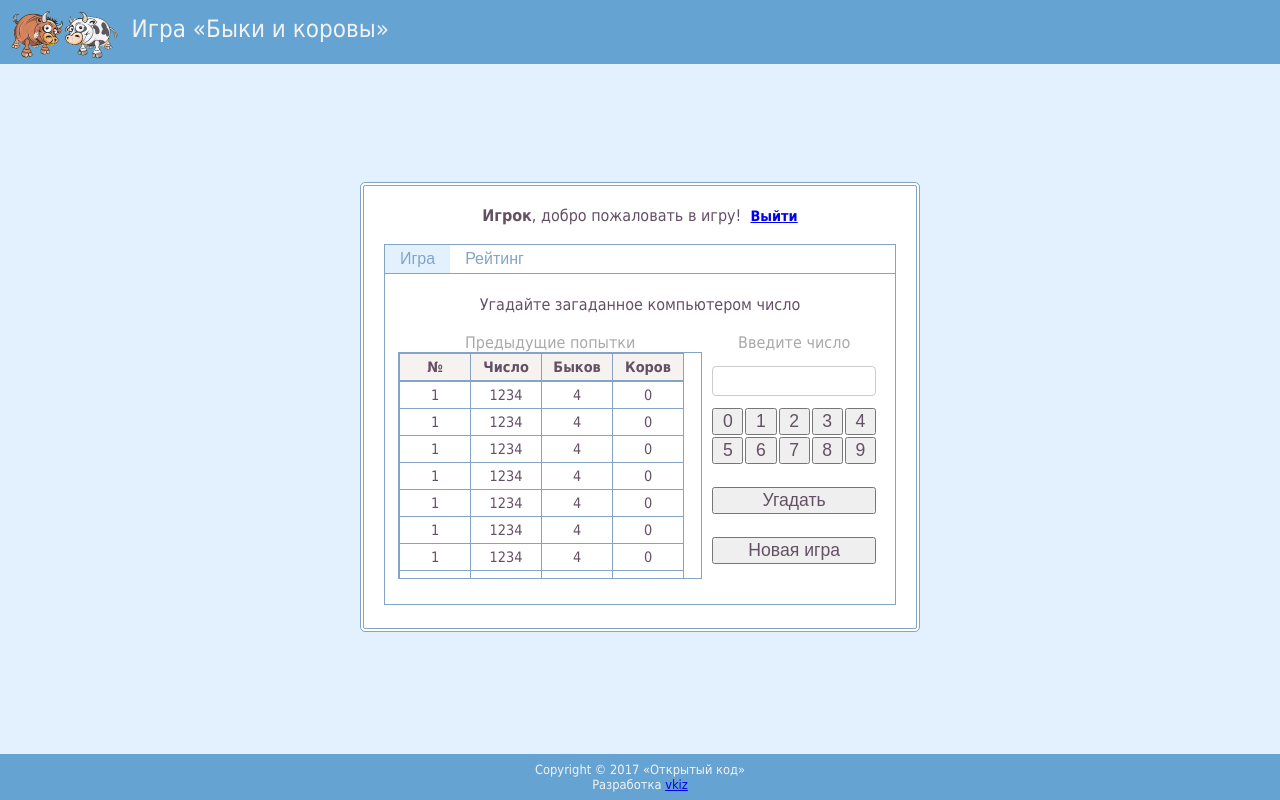
After one commit to vkiz/bulls-cows, a Java web app: page /jsp/game.jsp in a window 1280 px wide. The commit adds this page. Run offline with Tomcat 11, a stand-in JSP engine, Linux system fonts and the light colour scheme; some libraries are stand-ins or nearby versions.

Commit message:
Add game page and javascript functions

```diff
--- a/src/main/webapp/css/styles.css
+++ b/src/main/webapp/css/styles.css
@@ -4,7 +4,7 @@ html {
 }
 
 body {
-    background: #c9d6ff;
+    background: #e3f1fe;
 }
 
 .header {
@@ -12,7 +12,21 @@ body {
     top: 0;
     left: 0;
     right: 0;
-    background-color: #83a4c4;
+    background-color: #65a3d3;
+    z-index: 9998;
+}
+
+.footer {
+    position: fixed;
+    right: 0;
+    bottom: 0;
+    left: 0;
+    padding: 0.5rem;
+    background-color: #65a3d3;
+    text-align: center;
+    font-size: 0.8rem;
+    color: #f2f2f2;
+    z-index: 9997;
 }
 
 .image {
@@ -22,7 +36,8 @@ body {
     padding: 5px;
 }
 
-.image, .text {
+.image,
+.text {
     display: inline-block;
 }
 
@@ -37,7 +52,8 @@ body {
 
 form {
     border-radius: 5px;
-    background-color: #f2f2f2;
+    border: 4px double #83a4c4;
+    background-color: white;
     padding: 20px;
     box-sizing: border-box;
     position: absolute;
@@ -47,30 +63,37 @@ form {
 }
 
 .index-form {
-    width: 500px;
+    width: 520px;
     height: 300px;
-    margin: -135px 0 0 -250px;
+    margin: -143px 0 0 -260px;
 }
 
 .login-form {
     width: 350px;
     height: 270px;
-    margin: -120px 0 0 -175px;
+    margin: -128px 0 0 -175px;
 }
 
 .register-form {
     width: 350px;
-    height: 420px;
-    margin: -195px 0 0 -175px;
+    height: 430px;
+    margin: -208px 0 0 -175px;
 }
 
 .error-form {
-    width: 360px;
+    width: 380px;
     height: 130px;
-    margin: -65px 0 0 -180px;
+    margin: -73px 0 0 -190px;
 }
 
-input, select {
+.game-form {
+    width: 560px;
+    height: 450px;
+    margin: -218px 0 0 -280px;
+}
+
+input,
+select {
     width: 100%;
     padding: 12px 20px;
     margin: 8px 0;
@@ -112,7 +135,8 @@ input, select {
     background-color: #0073b1;
 }
 
-.btn-link, .btn-link-ind {
+.btn-link,
+.btn-link-ind {
     border: none;
     outline: none;
     background: none;
@@ -121,11 +145,12 @@ input, select {
     padding: 0;
     text-decoration: underline;
     font-family: inherit;
-    font-size: 0.8rem;
+    font-size: 0.9rem;
     font-weight: bold;
 }
 
-.btn-link:active, .btn-link-ind:active {
+.btn-link:active,
+.btn-link-ind:active {
     color: #ff0000;
 }
 
@@ -144,19 +169,143 @@ label {
     font-family: inherit;
     font-size: 1.0rem;
     font-weight: normal;
-    color: #0084bf;
+    color: #645064;
     text-align: justify;
     padding: 10px;
 }
 
-.footer {
-    position: absolute;
-    right: 0;
-    bottom: 0;
-    left: 0;
-    padding: 0.5rem;
-    background-color: #83a4c4;
+div.tab {
+    overflow: hidden;
+    border: 1px solid #83a4c4;
+    background-color: white;
+}
+
+div.tab button {
+    background-color: inherit;
+    float: left;
+    border: none;
+    outline: none;
+    cursor: pointer;
+    padding: 5px 15px;
+    transition: 0.3s;
+    font-size: 16px;
+    color: #83a4c4;
+}
+
+div.tab button:hover {
+    background-color: #e3f1fe;
+}
+
+div.tab button.active {
+    background-color: #e3f1fe;
+}
+
+.tabcontent {
+    display: none;
+    padding: 5px 10px;
+    border: 1px solid #83a4c4;
+    border-top: none;
+    height: 320px;
+    min-height: 320px;
+    max-height: 320px;
+}
+
+.game-table {
+    border-radius: 10px;
+}
+
+.game-table td {
+    vertical-align: top;
+}
+
+.game-moves,
+.game-rating {
+    border: 1px solid #83a4c4;
+    height: auto;
+    width: 100%;
+    border-collapse: collapse;
+}
+
+.game-moves thead, .game-moves tbody,
+.game-rating thead, .game-rating tbody {
+    display: block;
+}
+
+.game-moves tbody,
+.game-rating tbody {
+    overflow-y: scroll;
+    height: 197px;
+}
+
+.game-moves th, .game-moves td,
+.game-rating th, .game-rating td {
+    border: 1px solid #83a4c4;
+    font-size: 0.9em;
     text-align: center;
-    font-size: 0.8rem;
-    color: #f2f2f2;
+    color: #645064;
+    border-collapse: collapse;
+    padding: 5px;
 }
+
+.game-moves th,
+.game-moves td {
+    width: 60px;
+    min-width: 60px;
+    max-width: 60px;
+}
+
+.game-moves th,
+.game-rating th {
+    background-color: #f5f2f0;
+    color: #645064;
+}
+
+.game-moves tr:hover,
+.game-rating tr:hover {
+    background: #e3f1fe;
+}
+
+.game-controls {
+    table-layout: fixed;
+    width: 100%;
+    padding: 5px;
+    border-spacing: 0px;
+}
+
+.game-controls th {
+    text-align: center;
+    padding: 0px;
+}
+
+.guess-text {
+    height: 30px;
+    width: 100%;
+    font-size: 1.2em;
+    font-weight: bold;
+    text-align: center;
+    color: #645064;
+    padding: 0px;
+}
+
+.table-button {
+    height: 100%;
+    width: 100%;
+    font-size: 1.1em;
+    color: #645064;
+}
+
+.game-message,
+.game-label {
+    font-family: inherit;
+    font-size: 1.0rem;
+    font-weight: normal;
+    text-align: center;
+}
+
+.game-message {
+    color: #645064;
+}
+
+.game-label {
+    color: darkgray;
+}
--- a/src/main/webapp/jsp/footer.jsp
+++ b/src/main/webapp/jsp/footer.jsp
@@ -1,2 +1,4 @@
 <%@ page contentType="text/html;charset=UTF-8" pageEncoding="UTF-8" language="java" %>
-<div class="footer">Copyright &copy; 2017 «Открытый код»</div>
+<div class="footer">Copyright &copy; 2017 «Открытый код»<br>
+    Разработка <a href="https://github.com/vkiz/bulls-cows">vkiz</a>
+</div>
--- /dev/null
+++ b/src/main/webapp/jsp/game.jsp
@@ -0,0 +1,137 @@
+<%@ page contentType="text/html;charset=UTF-8" pageEncoding="UTF-8" language="java" %>
+<% request.setCharacterEncoding("UTF-8"); %>
+<!DOCTYPE html>
+<head>
+    <meta http-equiv="Content-Type" content="text/html; charset=UTF-8">
+    <title>Игра</title>
+    <style>
+        <%@include file="/css/styles.css"%>
+    </style>
+</head>
+<body>
+<%@ include file="header.jsp" %>
+<p align="center">
+    <form name="game-form" class="game-form" method="POST" action="controller">
+        <div class="game-message">
+            <b>Игрок</b>, добро пожаловать в игру!&nbsp;
+            <button type="submit" name="action" value="logout" class="btn-link" formnovalidate>Выйти</button>
+        </div>
+        <br>
+        <div class="tab">
+            <button type="button" class="tablink" id="game-tablink" onclick="openTab(event, 'game-tab')">Игра</button>
+            <button type="button" class="tablink" id="rating-tablink" onclick="openTab(event, 'rating-tab')">Рейтинг</button>
+        </div>
+        <div id="game-tab" class="tabcontent">
+            <p class="game-message">Угадайте загаданное компьютером число</p>
+            <table class="game-table">
+                <tr>
+                    <td width="305">
+                        <table class="game-moves">
+                            <caption class="game-label">Предыдущие попытки</caption>
+                            <thead>
+                                <tr>
+                                    <th>№</th>
+                                    <th>Число</th>
+                                    <th>Быков</th>
+                                    <th>Коров</th>
+                                </tr>
+                            </thead>
+                            <tbody>
+                                <%
+                                    for (int i = 0; i < 10; i++) {
+                                %>
+                                    <tr>
+                                        <td>1</td>
+                                        <td>1234</td>
+                                        <td>4</td>
+                                        <td>0</td>
+                                    </tr>
+                                <%
+                                    }
+                                %>
+                            </tbody>
+                        </table>
+                    </td>
+                    <td width="180">
+                        <table class="game-controls">
+                            <caption class="game-label">Введите число</caption>
+                            <tr>
+                                <td colspan="5">
+                                    <input type="text" id="guess-text" name="guess-text" class="guess-text" maxlength="4"
+                                           required onkeydown="keyDown(event)" onkeypress="keyPress(event)">
+                                </td>
+                            </tr>
+                            <tr>
+                                <td colspan="5"></td>
+                            </tr>
+                            <tr>
+                                <td><button type="button" class="table-button" onclick="btnClick('0')">0</button></td>
+                                <td><button type="button" class="table-button" onclick="btnClick('1')">1</button></td>
+                                <td><button type="button" class="table-button" onclick="btnClick('2')">2</button></td>
+                                <td><button type="button" class="table-button" onclick="btnClick('3')">3</button></td>
+                                <td><button type="button" class="table-button" onclick="btnClick('4')">4</button></td>
+                            </tr>
+                            <tr>
+                                <td><button type="button" class="table-button" onclick="btnClick('5')">5</button></td>
+                                <td><button type="button" class="table-button" onclick="btnClick('6')">6</button></td>
+                                <td><button type="button" class="table-button" onclick="btnClick('7')">7</button></td>
+                                <td><button type="button" class="table-button" onclick="btnClick('8')">8</button></td>
+                                <td><button type="button" class="table-button" onclick="btnClick('9')">9</button></td>
+                            </tr>
+                            <tr>
+                                <td colspan="5">&nbsp;</td>
+                            </tr>
+                            <tr>
+                                <td colspan="5">
+                                    <button type="submit" name="action" value="check-number" class="table-button">Угадать</button>
+                                </td>
+                            </tr>
+                            <tr>
+                                <td colspan="5">&nbsp;</td>
+                            </tr>
+                            <tr>
+                                <td colspan="5">
+                                    <button type="submit" name="action" value="new-game" class="table-button" formnovalidate>Новая игра</button>
+                                </td>
+                            </tr>
+                        </table>
+                    </td>
+                <tr>
+            </table>
+        </div>
+        <div id="rating-tab" class="tabcontent">
+            <p class="game-message">Рейтинг игроков на основе среднего количества попыток до угадывания числа</p>
+            <table class="game-rating">
+                <thead>
+                <tr>
+                    <th width="60">Место</th>
+                    <th width="165">Игрок</th>
+                    <th width="100">Количество попыток</th>
+                    <th width="100">Всего игр сыграно</th>
+                </tr>
+                </thead>
+                <tbody>
+                <%
+                    for (int i = 0; i < 10; i++) {
+                %>
+                <tr>
+                    <td width="60">1</td>
+                    <td width="165">Player 1</td>
+                    <td width="100">7.5</td>
+                    <td width="100">100</td>
+                </tr>
+                <%
+                    }
+                %>
+                </tbody>
+            </table>
+        </div>
+    </form>
+</div>
+<%@ include file="footer.jsp" %>
+<script type="text/javascript">
+    <%@include file="/js/scripts.js"%>
+    document.getElementById("game-tablink").click();
+</script>
+</body>
+</html>
```
Also changed, not shown: src/main/java/com/opencode/app/controller/ControllerServlet.java (+22 -0 lines), src/main/webapp/js/scripts.js (added, +82 -0 lines), 1 other file.
